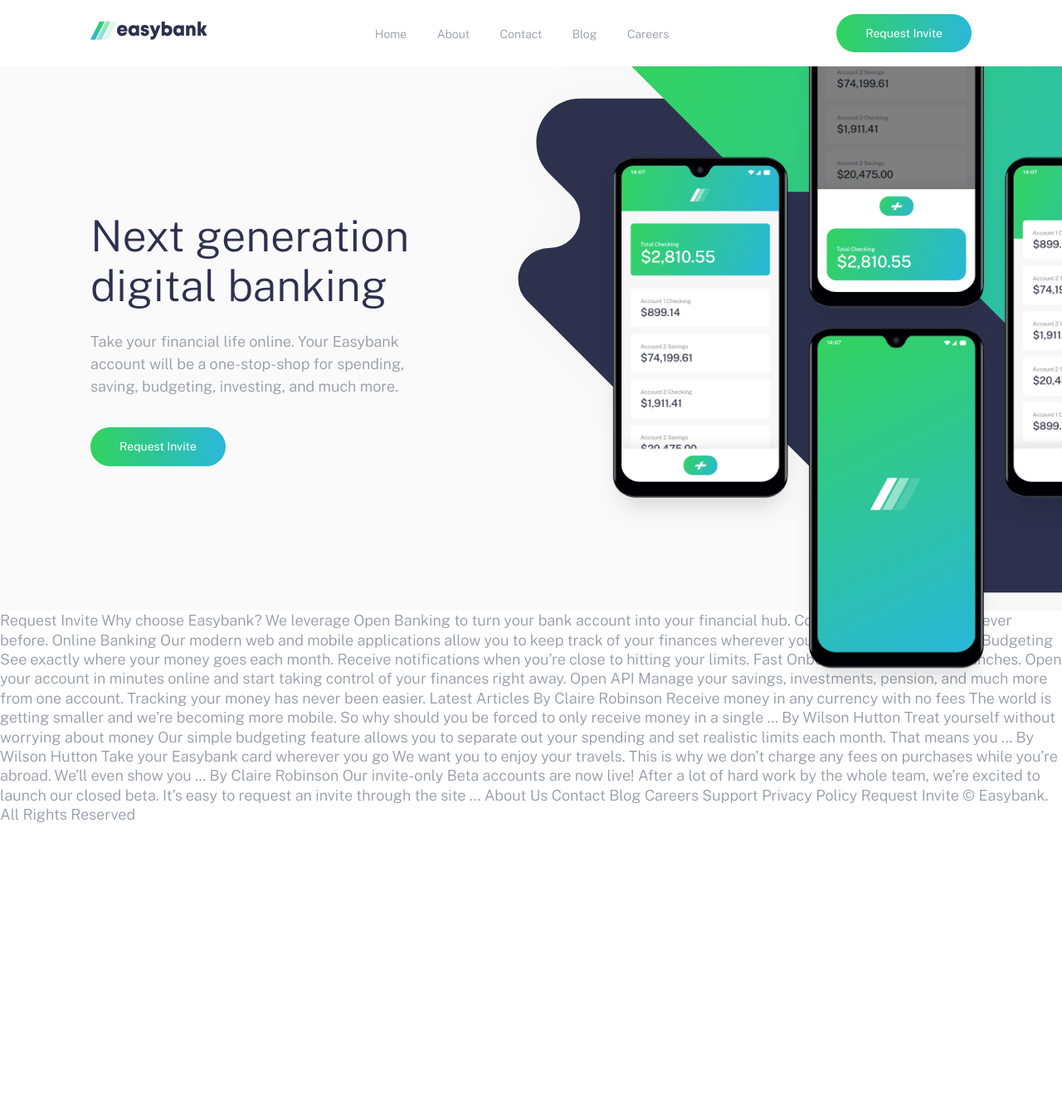
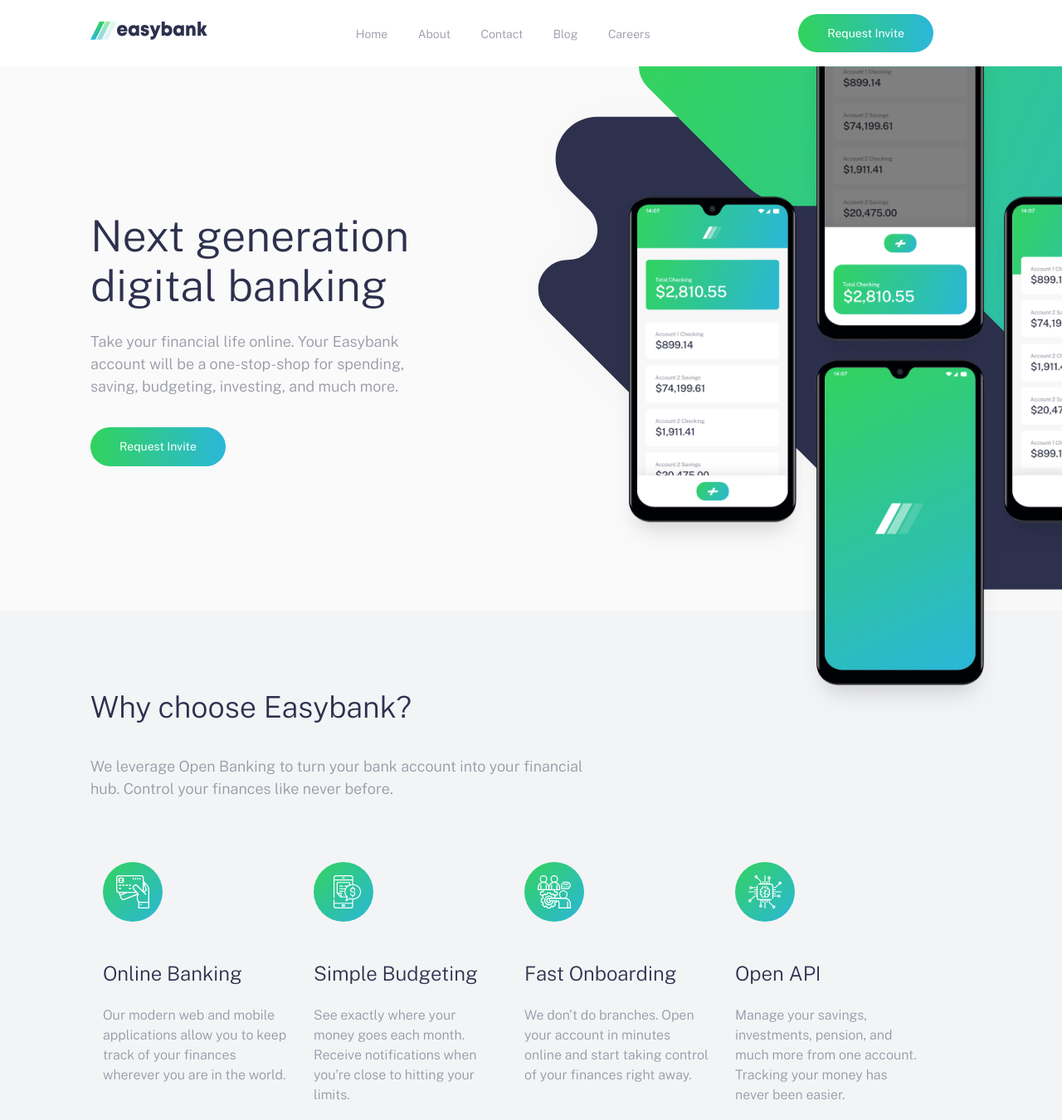
Before and after one commit to Salweyar/Responsive-design-with-sass, a plain HTML site: page index.html in a window 1280 px wide. Shown: the top 1350 px of the page at 83% size. Before the commit the page ends 993 px from the top, so only its background shows below. Drawn offline with nearby package versions, Linux system fonts and the light colour scheme.

Commit message:
Responsive design for feature is completed

```diff
--- a/index.html
+++ b/index.html
@@ -75,6 +75,69 @@
     </div>
   </section>
 
+  <section class="features">
+    <div class="container container--pall">
+    <div class="features__intro">
+      <h2> Why choose Easybank?</h2>
+      <p>We leverage Open Banking to turn your bank account into your financial hub. Control
+        your finances like never before.</p>
+    </div>
+
+    <div class="features__grid">
+      <div class="features__item">
+        <div class="features__icon">
+          <img src="./images/icon-online.svg" alt="Icon">
+        </div>
+        <div class="features__title">
+          Online Banking
+        </div>
+        <div class="features__description">
+          Our modern web and mobile applications allow you to keep track of your finances
+          wherever you are in the world.
+        </div>
+      </div>
+
+      <div class="features__item">
+        <div class="features__icon">
+          <img src="./images/icon-budgeting.svg" alt="Icon">
+        </div>
+        <div class="features__title">
+          Simple Budgeting
+        </div>
+        <div class="features__description">
+          See exactly where your money goes each month. Receive notifications when you’re
+          close to hitting your limits.
+        </div>
+      </div>
+
+      <div class="features__item">
+        <div class="features__icon">
+          <img src="./images/icon-onboarding.svg" alt="Icon">
+        </div>
+        <div class="features__title">
+          Fast Onboarding
+        </div>
+        <div class="features__description">
+          We don’t do branches. Open your account in minutes online and start taking control
+          of your finances right away.
+        </div>
+      </div>
+
+      <div class="features__item">
+        <div class="features__icon">
+          <img src="./images/icon-api.svg" alt="Icon">
+        </div>
+        <div class="features__title">
+          Open API
+        </div>
+        <div class="features__description">
+          Manage your savings, investments, pension, and much more from one account. Tracking
+          your money has never been easier.
+        </div>
+      </div>
+    </div>
+  </div>
+  </section>
 
 
 
@@ -86,30 +149,15 @@
 
 
 
-  Request Invite
 
 
 
-  Why choose Easybank?
 
-  We leverage Open Banking to turn your bank account into your financial hub. Control
-  your finances like never before.
 
-  Online Banking
-  Our modern web and mobile applications allow you to keep track of your finances
-  wherever you are in the world.
 
-  Simple Budgeting
-  See exactly where your money goes each month. Receive notifications when you’re
-  close to hitting your limits.
 
-  Fast Onboarding
-  We don’t do branches. Open your account in minutes online and start taking control
-  of your finances right away.
 
-  Open API
-  Manage your savings, investments, pension, and much more from one account. Tracking
-  your money has never been easier.
+
 
 
 
--- /dev/null
+++ b/src/sass/layouts/_features.scss
@@ -0,0 +1,58 @@
+.features {
+  background-color: $lightGrayishBlue;
+  text-align: center;
+
+  @include breakpoints-up(medium) {
+    text-align: left;
+  }
+
+  &__intro {
+    margin-bottom: 3.75rem;
+    @include breakpoints-up(large) {
+      width: 60%;
+    }
+  }
+
+  &__grid {
+    @include breakpoints-up(medium) {
+      display: flex;
+      flex-wrap: wrap;
+    }
+  }
+
+  &__item {
+    padding: 0.9375rem;
+
+    @include breakpoints-up(medium) {
+      // flex has three property (first: flex-grow, second:flex-shrink, third:flex-basis)
+      flex: 0 0 50%;
+    }
+
+    @include breakpoints-up(large) {
+      flex: 1;
+    }
+  }
+
+  &__icon {
+    margin-bottom: 1.875rem;
+    @include breakpoints-up(large) {
+      margin-bottom: 2.75rem;
+    }
+  }
+
+  &__title {
+    @extend h1, h2, h3;
+    font-size: 1.25rem;
+    margin-bottom: 1rem;
+
+    @include breakpoints-up(large) {
+      font-size: 1.5rem;
+      margin-bottom: 1.5rem;
+    }
+  }
+
+  &__description {
+    font-size: 1rem;
+    line-height: 1.5;
+  }
+}
--- a/src/sass/layouts/_hero.scss
+++ b/src/sass/layouts/_hero.scss
@@ -78,21 +78,5 @@
       order: 1;
       text-align: left;
     }
-
-    h1 {
-      font-weight: 300;
-      font-size: 2.31rem;
-      line-height: 1.15;
-      color: $darkBlue;
-      margin-bottom: 1.5rem;
-
-      @include breakpoints-up(large) {
-        font-size: $font-xlg;
-      }
-    }
-    p {
-      line-height: 1.5;
-      margin-bottom: 2.25rem;
-    }
   }
 }
--- a/src/sass/libs/_globals.scss
+++ b/src/sass/libs/_globals.scss
@@ -17,6 +17,7 @@ body {
   font-size: $font-md;
   color: $grayishBlue;
   line-height: 1.3;
+  min-height: 300vh;
 
   @include breakpoints-up(large) {
     font-size: $font-md;
@@ -27,10 +28,38 @@ body {
   }
 }
 
+// Text
 h1,
 h2,
 h3 {
+  font-weight: 300;
+  line-height: 1.15;
+  color: $darkBlue;
   margin-top: 0px;
+}
+
+h1 {
+  font-size: 2.31rem;
+  margin-bottom: 1.5rem;
+
+  @include breakpoints-up(large) {
+    font-size: $font-xlg;
+  }
+}
+
+h2 {
+  font-size: 1.875rem;
+  margin-bottom: 1.5625rem;
+
+  @include breakpoints-up(large) {
+    font-size: 2.25rem;
+    margin-bottom: 2.25rem;
+  }
+}
+
+p {
+  line-height: 1.5;
+  margin-bottom: 2.25rem;
 }
 
 a,
@@ -45,15 +74,24 @@ a:hover {
   margin: 0 auto;
 
   &--pall {
-    padding-top: 2.25rem;
+    padding-top: 4.375rem;
     padding-bottom: 2.25rem;
-    padding-right: 1.5rem;
+    padding-right: 4.375rem;
     padding-left: 1.5rem;
+
+    @include breakpoints-up(large) {
+      padding-top: 6rem;
+      padding-bottom: 6rem;
+    }
   }
 
   &--py {
-    padding-top: 2.25rem;
-    padding-bottom: 2.25rem;
+    padding-top: 4.375rem;
+    padding-bottom: 4.375rem;
+    @include breakpoints-up(large) {
+      padding-top: 6rem;
+      padding-bottom: 6rem;
+    }
   }
 
   &--px {
@@ -62,7 +100,10 @@ a:hover {
   }
 
   &--pt {
-    padding-top: 2.25rem;
+    padding-top: 4.375rem;
+    @include breakpoints-up(large) {
+      padding-top: 6rem;
+    }
   }
 
   &--pr {
@@ -70,7 +111,10 @@ a:hover {
   }
 
   &--pb {
-    padding-bottom: 2.25rem;
+    padding-bottom: 4.375rem;
+    @include breakpoints-up(large) {
+      padding-bottom: 6rem;
+    }
   }
 
   &--pl {
--- a/src/sass/main.scss
+++ b/src/sass/main.scss
@@ -7,3 +7,4 @@
 // Layout file specific to page layout
 @import "layouts/header";
 @import "layouts/hero";
+@import "layouts/features";
```
Also changed, not shown: src/css/main.css, src/css/main.min.css, 2 other files.
